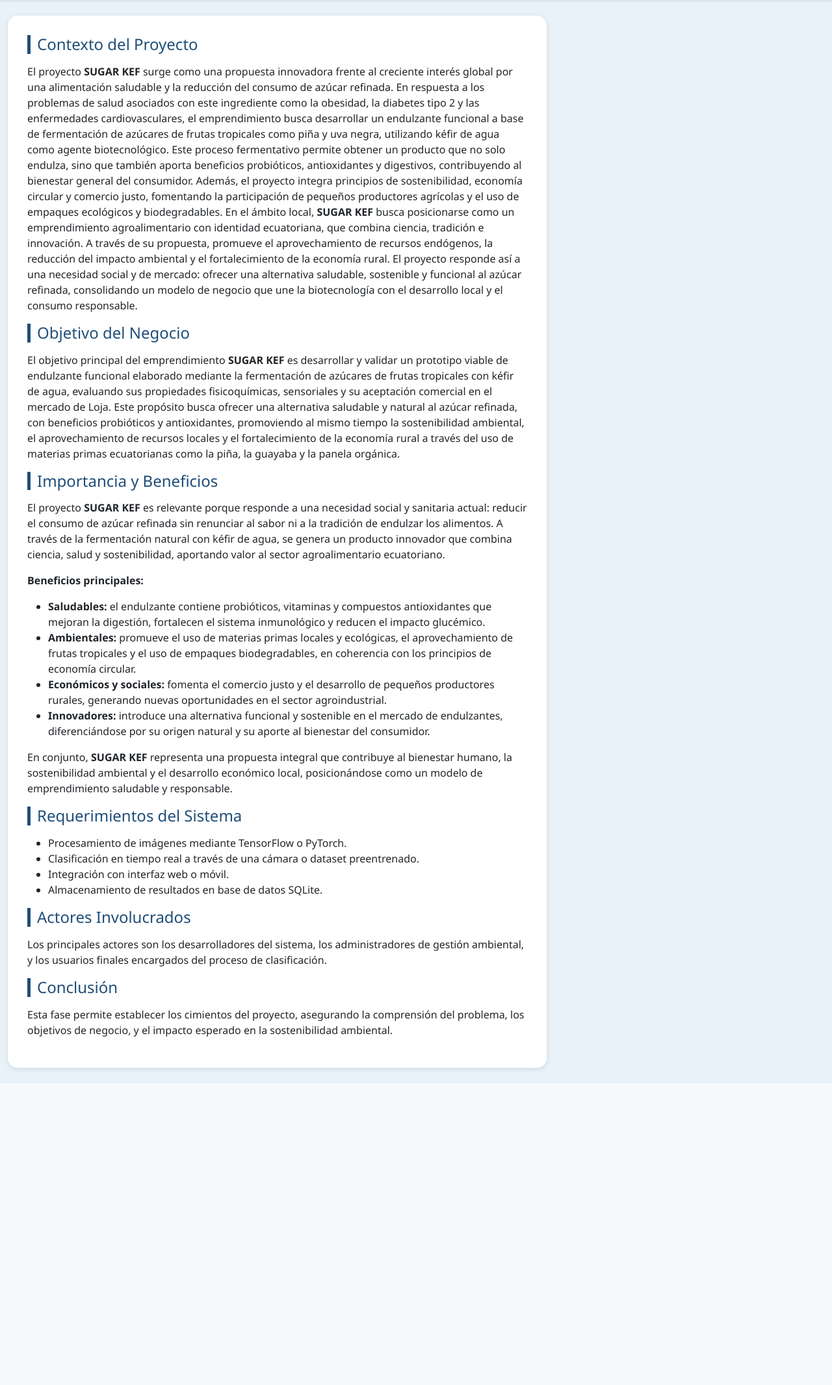
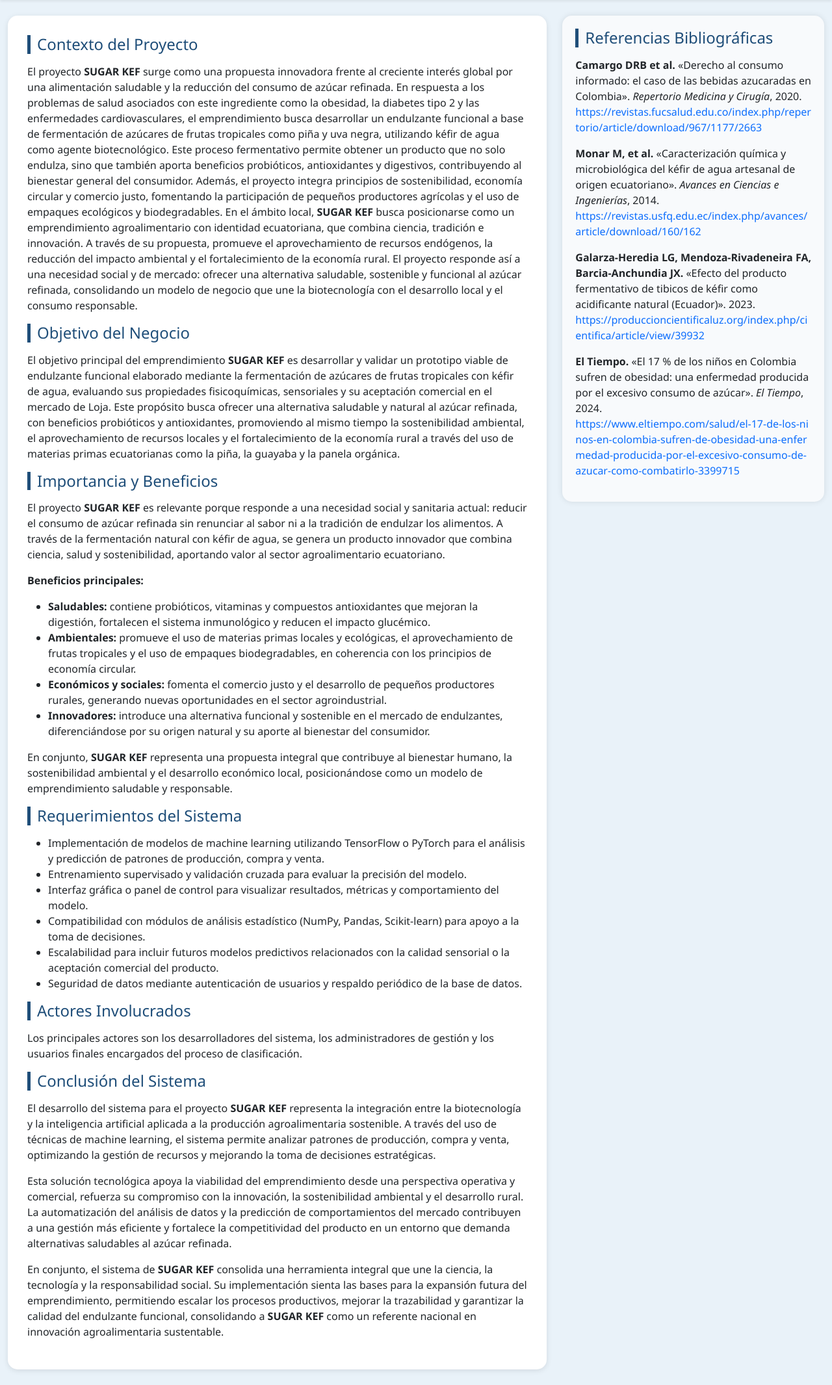
Before and after one commit to manuelarodriguezlopez/ChatBotML, a Flask app: page /fase1 in a window 1280 px wide. Shown: the part 56-2187 px from the top of the page at 65% size. Before the commit the page ends 1723 px from the top, so only its background shows below. Run offline with Flask 3, Linux system fonts and the light colour scheme; a user stored in the database is signed in; parts of the project's set-up code (start-up, migrations or seed data) failed here and were passed over.

Commit message:
incluidas las referencias
las referencias y biografia son actualizadas y añadidas

```diff
--- a/templates/fase1.html
+++ b/templates/fase1.html
@@ -31,17 +31,17 @@
         .menu-btn:hover {
             background-color: #094cbd;
         }
+        .content {
+            background-color: white;
+            border-radius: 15px;
+            box-shadow: 0 2px 8px rgba(0,0,0,0.1);
+            padding: 30px;
+        }
         .sidebar {
             background-color: #f8fafc;
             border-radius: 15px;
             box-shadow: 0 0 10px rgba(0,0,0,0.1);
             padding: 20px;
-        }
-        .content {
-            background-color: white;
-            border-radius: 15px;
-            box-shadow: 0 2px 8px rgba(0,0,0,0.1);
-            padding: 30px;
         }
         h4 {
             color: #1f4e79;
@@ -49,19 +49,19 @@
             padding-left: 10px;
             margin-bottom: 15px;
         }
-        .list-group-item {
-            border: none;
-            background: transparent;
+        .sidebar h4 {
             color: #1f4e79;
-            cursor: pointer;
+            border-left: 5px solid #1f4e79;
+            padding-left: 10px;
+            margin-bottom: 15px;
         }
-        .list-group-item:hover {
-            color: #0d6efd;
+        .sidebar a {
+            word-break: break-all;
         }
     </style>
 </head>
 <body>
-    <!-- 🔹 Navbar superior -->
+    <!-- Barra de navegación -->
     <nav class="navbar navbar-expand-lg navbar-dark shadow-sm">
         <div class="container">
             <a class="navbar-brand fw-bold" href="#">SUGAR KEF</a>
@@ -73,70 +73,107 @@
         </div>
     </nav>
 
-    <!-- 🔹 Contenido principal -->
+    <!-- Contenido principal -->
     <div class="container-fluid mt-4">
         <div class="row">
-            <!-- Columna principal -->
+            <!-- Columna izquierda -->
             <div class="col-md-8 mb-4">
                 <div class="content">
                     <h4>Contexto del Proyecto</h4>
                     <p>
-                        El proyecto <strong>SUGAR KEF</strong>  surge como una propuesta innovadora frente al creciente interés global por una alimentación saludable y la reducción del consumo de azúcar refinada. En respuesta a los problemas de salud asociados con este ingrediente como la obesidad, la diabetes tipo 2 y las enfermedades cardiovasculares, el emprendimiento busca desarrollar un endulzante funcional a base de fermentación de azúcares de frutas tropicales como piña y uva negra, utilizando kéfir de agua como agente biotecnológico.
+                        El proyecto <strong>SUGAR KEF</strong> surge como una propuesta innovadora frente al creciente interés global por una alimentación saludable y la reducción del consumo de azúcar refinada. En respuesta a los problemas de salud asociados con este ingrediente como la obesidad, la diabetes tipo 2 y las enfermedades cardiovasculares, el emprendimiento busca desarrollar un endulzante funcional a base de fermentación de azúcares de frutas tropicales como piña y uva negra, utilizando kéfir de agua como agente biotecnológico.
                         Este proceso fermentativo permite obtener un producto que no solo endulza, sino que también aporta beneficios probióticos, antioxidantes y digestivos, contribuyendo al bienestar general del consumidor. Además, el proyecto integra principios de sostenibilidad, economía circular y comercio justo, fomentando la participación de pequeños productores agrícolas y el uso de empaques ecológicos y biodegradables.
-                        En el ámbito local, <strong>SUGAR KEF</strong>  busca posicionarse como un emprendimiento agroalimentario con identidad ecuatoriana, que combina ciencia, tradición e innovación. A través de su propuesta, promueve el aprovechamiento de recursos endógenos, la reducción del impacto ambiental y el fortalecimiento de la economía rural.
-                        El proyecto responde así a una necesidad social y de mercado: ofrecer una alternativa saludable, sostenible y funcional al azúcar refinada, consolidando un modelo de negocio que une la biotecnología con el desarrollo local y el consumo responsable.
+                        En el ámbito local, <strong>SUGAR KEF</strong> busca posicionarse como un emprendimiento agroalimentario con identidad ecuatoriana, que combina ciencia, tradición e innovación. A través de su propuesta, promueve el aprovechamiento de recursos endógenos, la reducción del impacto ambiental y el fortalecimiento de la economía rural. El proyecto responde así a una necesidad social y de mercado: ofrecer una alternativa saludable, sostenible y funcional al azúcar refinada, consolidando un modelo de negocio que une la biotecnología con el desarrollo local y el consumo responsable.
                     </p>
 
                     <h4>Objetivo del Negocio</h4>
                     <p>
-                       El objetivo principal del emprendimiento <strong>SUGAR KEF</strong> es desarrollar y validar un prototipo viable de endulzante funcional elaborado mediante la fermentación de azúcares de frutas tropicales con kéfir de agua, evaluando sus propiedades fisicoquímicas,
-                        sensoriales y su aceptación comercial en el mercado de Loja.
-                       Este propósito busca ofrecer una alternativa saludable y natural al azúcar refinada, con beneficios probióticos y antioxidantes, promoviendo al mismo tiempo la sostenibilidad ambiental,
-                        el aprovechamiento de recursos locales y el fortalecimiento de la economía rural a través del uso de materias primas ecuatorianas como la piña, la guayaba y la panela orgánica.
+                        El objetivo principal del emprendimiento <strong>SUGAR KEF</strong> es desarrollar y validar un prototipo viable de endulzante funcional elaborado mediante la fermentación de azúcares de frutas tropicales con kéfir de agua, evaluando sus propiedades fisicoquímicas, sensoriales y su aceptación comercial en el mercado de Loja. Este propósito busca ofrecer una alternativa saludable y natural al azúcar refinada, con beneficios probióticos y antioxidantes, promoviendo al mismo tiempo la sostenibilidad ambiental, el aprovechamiento de recursos locales y el fortalecimiento de la economía rural a través del uso de materias primas ecuatorianas como la piña, la guayaba y la panela orgánica.
                     </p>
 
                     <h4>Importancia y Beneficios</h4>
-                        <p>
-                        El proyecto <strong>SUGAR KEF</strong> es relevante porque responde a una necesidad social y sanitaria actual: reducir el consumo de azúcar refinada sin renunciar al sabor ni a la tradición de endulzar los alimentos.
-                        A través de la fermentación natural con kéfir de agua, se genera un producto innovador que combina ciencia, salud y sostenibilidad, aportando valor al sector agroalimentario ecuatoriano.
-                        </p>
+                    <p>
+                        El proyecto <strong>SUGAR KEF</strong> es relevante porque responde a una necesidad social y sanitaria actual: reducir el consumo de azúcar refinada sin renunciar al sabor ni a la tradición de endulzar los alimentos. A través de la fermentación natural con kéfir de agua, se genera un producto innovador que combina ciencia, salud y sostenibilidad, aportando valor al sector agroalimentario ecuatoriano.
+                    </p>
 
-                             <p><strong>Beneficios principales:</strong></p>
+                    <p><strong>Beneficios principales:</strong></p>
+                    <ul>
+                        <li><strong>Saludables:</strong> contiene probióticos, vitaminas y compuestos antioxidantes que mejoran la digestión, fortalecen el sistema inmunológico y reducen el impacto glucémico.</li>
+                        <li><strong>Ambientales:</strong> promueve el uso de materias primas locales y ecológicas, el aprovechamiento de frutas tropicales y el uso de empaques biodegradables, en coherencia con los principios de economía circular.</li>
+                        <li><strong>Económicos y sociales:</strong> fomenta el comercio justo y el desarrollo de pequeños productores rurales, generando nuevas oportunidades en el sector agroindustrial.</li>
+                        <li><strong>Innovadores:</strong> introduce una alternativa funcional y sostenible en el mercado de endulzantes, diferenciándose por su origen natural y su aporte al bienestar del consumidor.</li>
+                    </ul>
 
-                        <ul>
-                                <li>
-                                 <strong>Saludables:</strong> el endulzante contiene probióticos, vitaminas y compuestos antioxidantes que mejoran la digestión, fortalecen el sistema inmunológico y reducen el impacto glucémico.
-                                </li>
-                                    <li>
-                                        <strong>Ambientales:</strong> promueve el uso de materias primas locales y ecológicas, el aprovechamiento de frutas tropicales y el uso de empaques biodegradables, en coherencia con los principios de economía circular.
-                                    </li>
-                                <li>
-                                 <strong>Económicos y sociales:</strong> fomenta el comercio justo y el desarrollo de pequeños productores rurales, generando nuevas oportunidades en el sector agroindustrial.
-                                </li>
-                                     <li>
-                                      <strong>Innovadores:</strong> introduce una alternativa funcional y sostenible en el mercado de endulzantes, diferenciándose por su origen natural y su aporte al bienestar del consumidor.
-                                    </li>
-                        </ul>
-                             <p> En conjunto, <strong>SUGAR KEF</strong> representa una propuesta integral que contribuye al bienestar humano, la sostenibilidad ambiental y el desarrollo económico local, posicionándose como un modelo de emprendimiento saludable y responsable.
-                        </p>
+                    <p>
+                        En conjunto, <strong>SUGAR KEF</strong> representa una propuesta integral que contribuye al bienestar humano, la sostenibilidad ambiental y el desarrollo económico local, posicionándose como un modelo de emprendimiento saludable y responsable.
+                    </p>
+
                     <h4>Requerimientos del Sistema</h4>
                     <ul>
-                        <li>Procesamiento de imágenes mediante TensorFlow o PyTorch.</li>
-                        <li>Clasificación en tiempo real a través de una cámara o dataset preentrenado.</li>
-                        <li>Integración con interfaz web o móvil.</li>
-                        <li>Almacenamiento de resultados en base de datos SQLite.</li>
+                        <li>Implementación de modelos de machine learning utilizando TensorFlow o PyTorch para el análisis y predicción de patrones de producción, compra y venta.</li>
+                        <li>Entrenamiento supervisado y validación cruzada para evaluar la precisión del modelo.</li>
+                        <li>Interfaz gráfica o panel de control para visualizar resultados, métricas y comportamiento del modelo.</li>
+                        <li>Compatibilidad con módulos de análisis estadístico (NumPy, Pandas, Scikit-learn) para apoyo a la toma de decisiones.</li>
+                        <li>Escalabilidad para incluir futuros modelos predictivos relacionados con la calidad sensorial o la aceptación comercial del producto.</li>
+                        <li>Seguridad de datos mediante autenticación de usuarios y respaldo periódico de la base de datos.</li>
                     </ul>
 
                     <h4>Actores Involucrados</h4>
                     <p>
-                        Los principales actores son los desarrolladores del sistema, los administradores de gestión ambiental, y los usuarios finales encargados del proceso de clasificación.
+                        Los principales actores son los desarrolladores del sistema, los administradores de gestión y los usuarios finales encargados del proceso de clasificación.
                     </p>
 
-                    <h4>Conclusión</h4>
+                    <h4>Conclusión del Sistema</h4>
                     <p>
-                        Esta fase permite establecer los cimientos del proyecto, asegurando la comprensión del problema, los objetivos de negocio,
-                        y el impacto esperado en la sostenibilidad ambiental.
+                        El desarrollo del sistema para el proyecto <strong>SUGAR KEF</strong> representa la integración entre la biotecnología y la inteligencia artificial aplicada a la producción agroalimentaria sostenible. A través del uso de técnicas de machine learning, el sistema permite analizar patrones de producción, compra y venta, optimizando la gestión de recursos y mejorando la toma de decisiones estratégicas.
                     </p>
+                    <p>
+                        Esta solución tecnológica apoya la viabilidad del emprendimiento desde una perspectiva operativa y comercial, refuerza su compromiso con la innovación, la sostenibilidad ambiental y el desarrollo rural. La automatización del análisis de datos y la predicción de comportamientos del mercado contribuyen a una gestión más eficiente y fortalece la competitividad del producto en un entorno que demanda alternativas saludables al azúcar refinada.
+                    </p>
+                    <p>
+                        En conjunto, el sistema de <strong>SUGAR KEF</strong> consolida una herramienta integral que une la ciencia, la tecnología y la responsabilidad social. Su implementación sienta las bases para la expansión futura del emprendimiento, permitiendo escalar los procesos productivos, mejorar la trazabilidad y garantizar la calidad del endulzante funcional, consolidando a <strong>SUGAR KEF</strong> como un referente nacional en innovación agroalimentaria sustentable.
+                    </p>
+                </div>
+            </div>
+
+            <!-- Columna derecha: Referencias -->
+            <div class="col-md-4">
+                <div class="sidebar">
+                    <h4>Referencias Bibliográficas</h4>
+                    <ul class="list-unstyled">
+                        <li class="mb-3">
+                            <strong>Camargo DRB et al.</strong> «Derecho al consumo informado: el caso de las bebidas azucaradas en Colombia».
+                            <em>Repertorio Medicina y Cirugía</em>, 2020.
+                            <br>
+                            <a href="https://revistas.fucsalud.edu.co/index.php/repertorio/article/download/967/1177/2663" target="_blank" class="text-decoration-none text-primary">
+                                https://revistas.fucsalud.edu.co/index.php/repertorio/article/download/967/1177/2663
+                            </a>
+                        </li>
+                        <li class="mb-3">
+                            <strong>Monar M, et al.</strong> «Caracterización química y microbiológica del kéfir de agua artesanal de origen ecuatoriano».
+                            <em>Avances en Ciencias e Ingenierías</em>, 2014.
+                            <br>
+                            <a href="https://revistas.usfq.edu.ec/index.php/avances/article/download/160/162" target="_blank" class="text-decoration-none text-primary">
+                                https://revistas.usfq.edu.ec/index.php/avances/article/download/160/162
+                            </a>
+                        </li>
+                        <li class="mb-3">
+                            <strong>Galarza-Heredia LG, Mendoza-Rivadeneira FA, Barcia-Anchundia JX.</strong>
+                            «Efecto del producto fermentativo de tibicos de kéfir como acidificante natural (Ecuador)». 2023.
+                            <br>
+                            <a href="https://produccioncientificaluz.org/index.php/cientifica/article/view/39932" target="_blank" class="text-decoration-none text-primary">
+                                https://produccioncientificaluz.org/index.php/cientifica/article/view/39932
+                            </a>
+                        </li>
+                        <li class="mb-3">
+                            <strong>El Tiempo.</strong> «El 17 % de los niños en Colombia sufren de obesidad: una enfermedad producida por el excesivo consumo de azúcar».
+                            <em>El Tiempo</em>, 2024.
+                            <br>
+                            <a href="https://www.eltiempo.com/salud/el-17-de-los-ninos-en-colombia-sufren-de-obesidad-una-enfermedad-producida-por-el-excesivo-consumo-de-azucar-como-combatirlo-3399715" target="_blank" class="text-decoration-none text-primary">
+                                https://www.eltiempo.com/salud/el-17-de-los-ninos-en-colombia-sufren-de-obesidad-una-enfermedad-producida-por-el-excesivo-consumo-de-azucar-como-combatirlo-3399715
+                            </a>
+                        </li>
+                    </ul>
                 </div>
             </div>
         </div>
```
